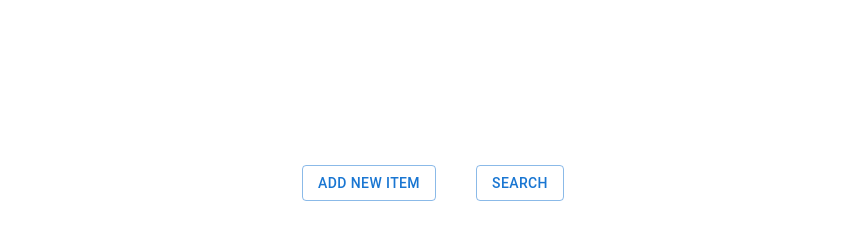
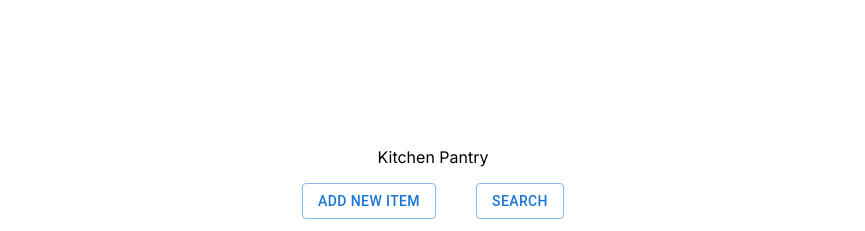
Before and after one commit to aprameyak/StockUp, a Next.js app: page / in a window 1280 px wide. Shown: the top 231 px of the page, without its empty margins (207-1072 px from the left). Built offline with nearby package versions, Linux system fonts and the light colour scheme; no server answers; the database is empty.

Commit message:
Update page.js

```diff
--- a/app/page.js
+++ b/app/page.js
@@ -113,6 +113,9 @@ export default function Home() {
       alignItems="center"
       gap={2}
     >
+      <Box>
+        Kitchen Pantry
+      </Box>
       <Modal open={open} onClose={handleClose}>
         <Box
           position="absolute"
```
